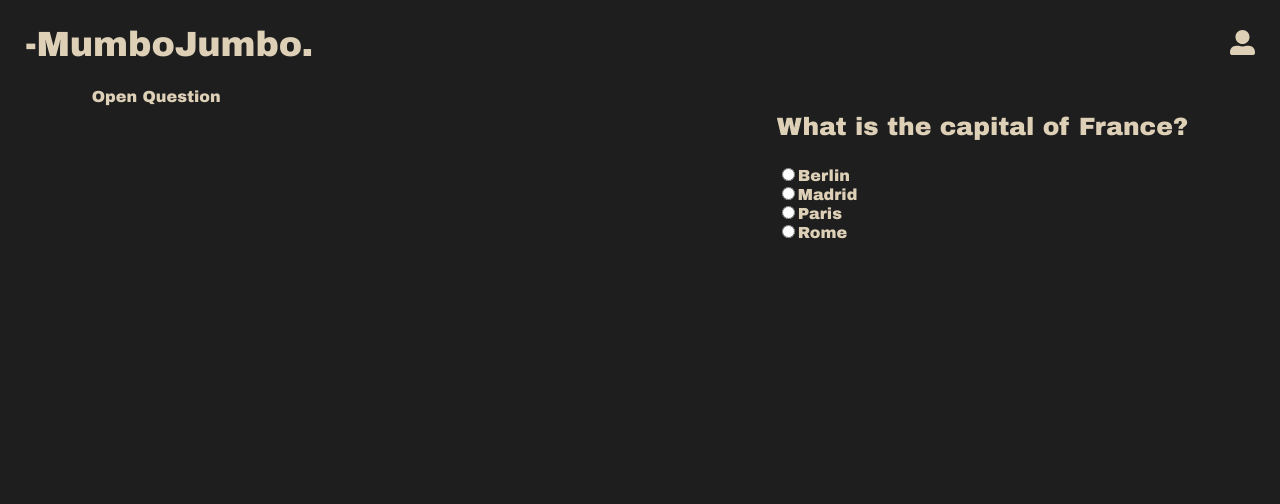
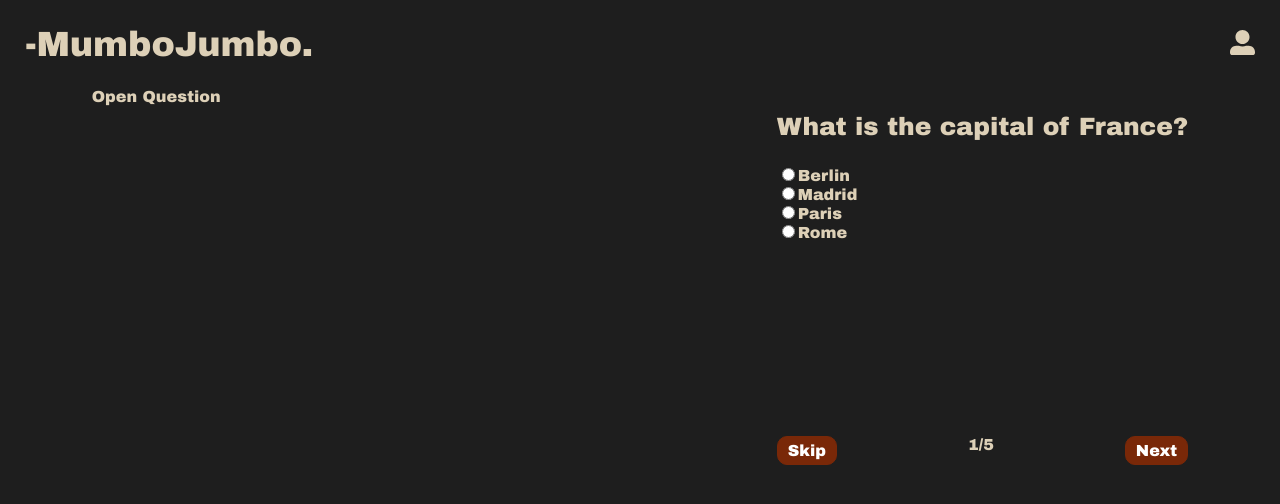
Before and after one commit to briancoco/tamuhack-2025, a React (Create React App) app in the folder client/: page /player in a window 1280 px wide. Both pictures are taken after a click on the button "Open Question". Shown: the top 504 px of the page. Built offline with nearby package versions, Linux system fonts and the light colour scheme; a web font is replaced by a local one; what @radix-ui/themes would draw is missing.

Commit message:
back & next button

```diff
--- a/client/src/Sidebar.js
+++ b/client/src/Sidebar.js
@@ -11,7 +11,7 @@ export default function CollapsibleSidebar({isOpen}) {
   return (
     <div className="Sidebar">
       {isOpen &&
-        <>
+        <div className="sidebar-container">
           <p className="question-title">{question.description}</p>
           <section className="question-options">
             {question.options.map((option, index) => (
@@ -27,7 +27,12 @@ export default function CollapsibleSidebar({isOpen}) {
               </div>
             ))}
           </section>
-        </>
+          <section className="question-buttons">
+            <button className="question-button">Skip</button>
+            <div>1/5</div>
+            <button className="question-button">Next</button>
+          </section>
+        </div>
       }
 
     </div>
--- a/client/src/index.css
+++ b/client/src/index.css
@@ -7,8 +7,6 @@ body {
   font-family: "Archivo Black", serif;
   -webkit-font-smoothing: antialiased;
   -moz-osx-font-smoothing: grayscale;
-  height: 100vh;
-  width: 100vw;
   padding: 0;
 }
 
@@ -66,3 +64,23 @@ code {
 ::-webkit-scrollbar-thumb:hover {
   background: #555; /* Color of the scrollbar thumb on hover */
 }
+
+.sidebar-container {
+  display: flex;
+  flex-direction: column;
+  height: 100%;
+}
+
+.question-buttons {
+  margin-top: auto;
+  display: flex;
+  justify-content: space-between;
+}
+
+.question-button {
+  background-color: #792808;
+  padding: 5px 10px 5px 10px;
+  border: 1px solid #792808;
+  border-radius: 10px;
+  color: white;
+}
```
Also changed, not shown: 1 other file (tests, documents, lock files or other folders).
